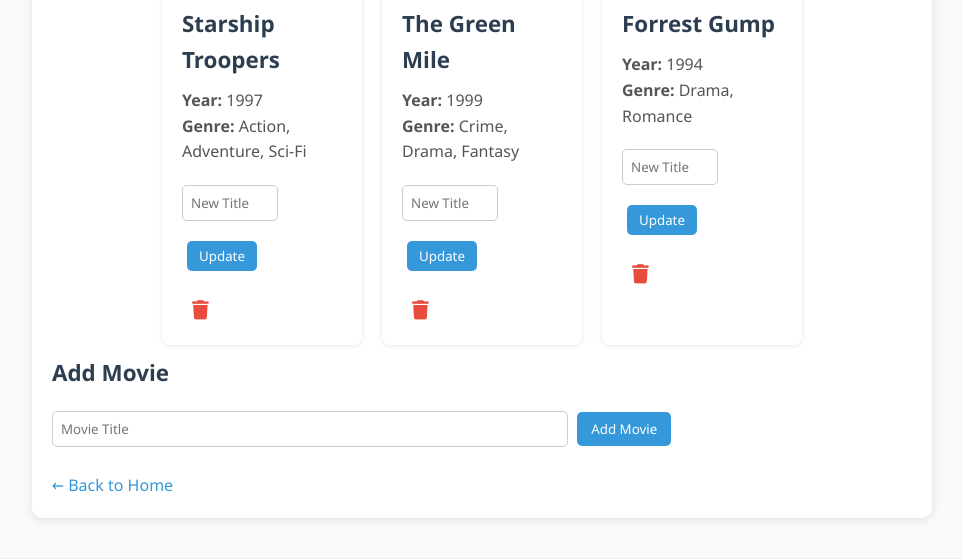
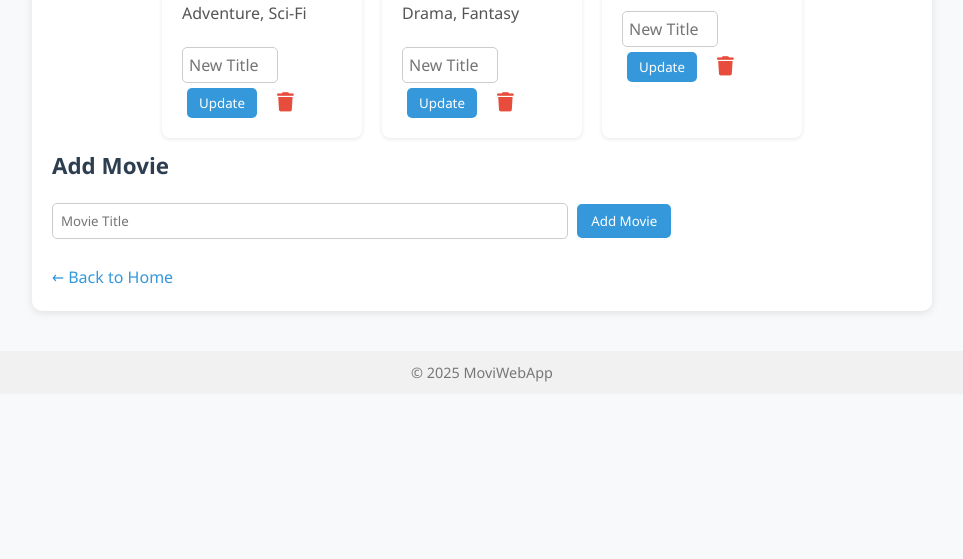
Before and after one commit to moritzbrosch36/MovieWebApp, a Flask app: page /users/1/movies in a window 1280 px wide. Shown: the part 1364-1923 px from the top of the page, without its empty margins (158-1121 px from the left). After the commit the page ends 1746 px from the top, so only its background shows below. Run offline with Flask 3, Linux system fonts and the light colour scheme.

Commit message:
Delete button, Update button and the input field are now correctly aligned.

```diff
--- a/templates/movies.html
+++ b/templates/movies.html
@@ -20,24 +20,21 @@
             <p><strong>Year:</strong> {{ movie.year }}</p>
             <p><strong>Genre:</strong> {{ movie.genre }}</p>
 
-            <!-- Update Eingabefeld -->
-            <form action="{{ url_for('update_movie', user_id=user.id, movie_id=movie.id) }}" method="post" class="update-input-form">
+            <!-- Gemeinsames Formular für Update + Delete -->
+            <form class="update-delete-form" action="{{ url_for('update_movie', user_id=user.id, movie_id=movie.id) }}" method="post">
+                <!-- Eingabefeld oben -->
                 <input type="text" name="new_title" placeholder="New Title" required>
-            </form>
 
-            <!-- Buttons nebeneinander -->
-            <div class="movie-actions">
-                <form action="{{ url_for('update_movie', user_id=user.id, movie_id=movie.id) }}" method="post" class="update-form">
+                <!-- Buttons nebeneinander -->
+                <div class="button-group">
                     <button type="submit" class="update-btn">Update</button>
-                </form>
 
-                <form action="{{ url_for('delete_movie', user_id=user.id, movie_id=movie.id) }}" method="post" class="delete-form">
-                    <button type="submit" class="delete-btn">
+                    <!-- Delete Button mit eigener Route -->
+                    <button type="submit" formaction="{{ url_for('delete_movie', user_id=user.id, movie_id=movie.id) }}" class="delete-btn">
                         <i class="fas fa-trash"></i>
                     </button>
-                </form>
-            </div>
-
+                </div>
+            </form>
         </div>
     </li>
     {% endfor %}
```
Also changed, not shown: data/movies.db.
